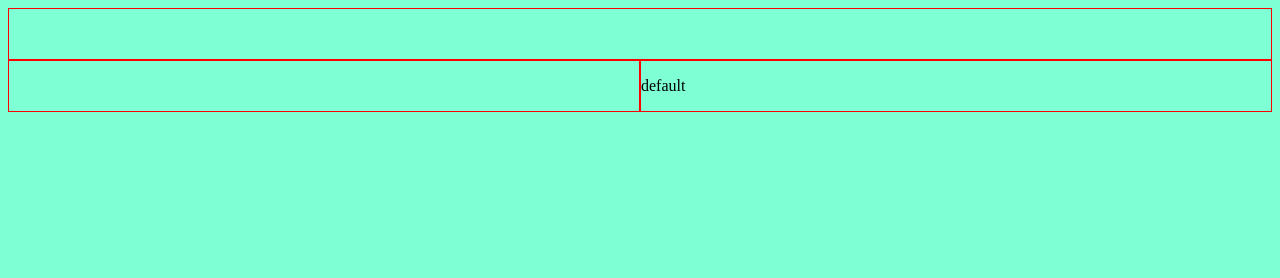
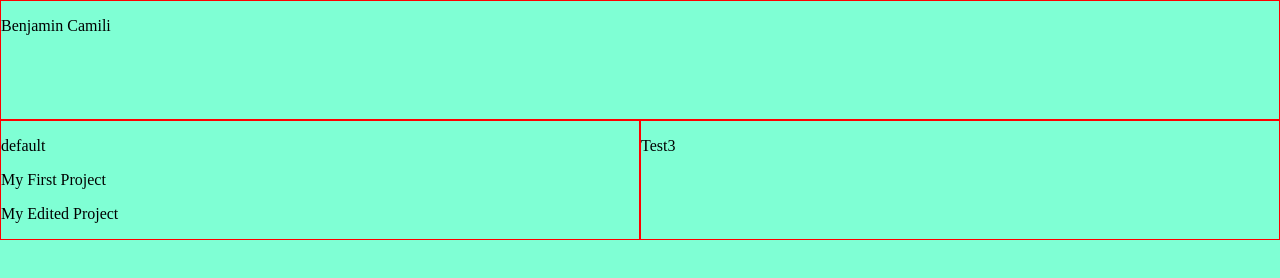
Before and after one commit to bcamili/odin-todo-list, a website built with webpack: page src/template.html in a window 1280 px wide. Built offline with nearby package versions, Linux system fonts and the light colour scheme.

Commit message:
"todoApp" is now "controller" and retrieves data from "model", formerly "projectHandler" and passes it on to "view", formerly "domHandler", which then displays it.

```diff
--- a/src/Model/projectHandler.js
+++ b/src/Model/model.js
@@ -1,13 +1,15 @@
 import { createProject } from "./projects";
 
-export const projectHandler = (function(){
+export const model = (function(){
     const projects = [];
 
     const defaultProject = createProject("default");
     projects.push(defaultProject);
+    defaultProject.addTodo("Test3", "test3", new Date(), 4, "-needs testing3");
 
     const getAllProjects = () => projects;
 
+    const getDefaultProject = () => defaultProject;
     const printAllProjects = () => {
         projects.forEach(project => {
             project.printProject();
@@ -52,5 +54,5 @@ export const projectHandler = (function(){
         }
     }
 
-    return {getAllProjects, printAllProjects, addProject, getProjectByID, deleteTodoInProject, addTodoToProject, editProject, editTodoInProject, deleteProject};
+    return {getAllProjects, getDefaultProject, printAllProjects, addProject, getProjectByID, deleteTodoInProject, addTodoToProject, editProject, editTodoInProject, deleteProject};
 })();
--- /dev/null
+++ b/src/View/UIELements.js
@@ -0,0 +1,42 @@
+import { projectRenderer } from "./projectRenderer";
+import { renderTodo } from "./todoRenderer";
+
+export const getHeaderDiv = (user) => {
+    const headerDiv = document.createElement("div");
+    headerDiv.id = "headerDiv";
+    const usernameDiv = document.createElement("div");
+    usernameDiv.id = "usernameDiv";
+    headerDiv.appendChild(usernameDiv);
+    const username = document.createElement("p");
+    username.id = "username";
+    username.textContent = user.name;
+    usernameDiv.appendChild(username);
+
+    return headerDiv;
+}
+
+export const getSidebarDiv = (projects) => {
+    const sideBarDiv = document.createElement("div");
+    sideBarDiv.id = "sideBarDiv";
+    const projectList = document.createElement("div");
+    projectList.id = "projectList";
+    projects.forEach(project => {
+        projectList.appendChild(projectRenderer().renderProject(project));
+    });
+    sideBarDiv.appendChild(projectList);
+
+    return sideBarDiv;
+}
+
+export const getContentDiv = (todos) => {
+    const contentDiv = document.createElement("div");
+    contentDiv.id = "contentDiv";
+    const todoList = document.createElement("div");
+    todoList.id = "todoList";
+    todos.forEach(todo => {
+        todoList.appendChild(renderTodo(todo));
+    });
+    contentDiv.appendChild(todoList);
+
+    return contentDiv;
+}
--- a/src/View/domHandler.js
+++ b/src/View/view.js
@@ -1,17 +1,29 @@
-import { projectHandler } from "../Model/projectHandler";
 import { projectRenderer } from "./projectRenderer";
+import { getHeaderDiv, getSidebarDiv, getContentDiv} from "./UIELements";
 
-export const domHandler =(function () {
+export const view =(function () {
 
+    const appDiv = document.getElementById("app");
+
+
+    const renderUI = (user, projects, todos) => {
+        const headerDiv = getHeaderDiv(user);
+        const sideBarDiv = getSidebarDiv(projects);
+        const contentDiv = getContentDiv(todos);
+
+        appDiv.appendChild(headerDiv);
+        appDiv.appendChild(sideBarDiv);
+        appDiv.appendChild(contentDiv);
+    }
+    /*
     const renderUI = () => {
-        const headerDiv = document.createElement("div");
-        headerDiv.id = "headerDiv";
-        const sideBarDiv = document.createElement("div");
-        sideBarDiv.id = "sideBarDiv";
+        const headerDiv = getHeaderDiv();
+        const sideBarDiv = getSidebarDiv(projectHandler.getAllProjects());
         const contentDiv = document.createElement("div");
         contentDiv.id = "contentDiv";
         return {headerDiv,sideBarDiv,contentDiv};
     }
+    */
 
     const showAllTodosInAllProjects = () => {
         const projectListDiv = document.createElement("div");
--- /dev/null
+++ b/src/controller.js
@@ -0,0 +1,18 @@
+import { model } from "./Model/model";
+import { view } from "./View/view";
+
+export const controller = (function(){
+
+
+    const init = () =>{
+        const user = {
+            name: "Benjamin Camili"
+        }
+
+        const projects = model.getAllProjects();
+        view.renderUI(user, projects, model.getDefaultProject().getAllTodos());
+    }
+
+    return {init};
+
+})();
--- a/src/index.js
+++ b/src/index.js
@@ -1,40 +1,39 @@
 import "./style.css";
-import { projectHandler } from "./Model/projectHandler";
-import { todoApp } from "./TodoApp";
+import { controller } from "./controller";
+import { model } from "./Model/model";
 
-todoApp.init();
-/*
+
 //Getting all Projects and Todos
-projectHandler.printAllProjects();
+model.printAllProjects();
 
 //Adding new Project
-const project1ID = projectHandler.addProject("My First Project");
-projectHandler.printAllProjects();
+const project1ID = model.addProject("My First Project");
+model.printAllProjects();
 
 //Adding new Todo
-const toEditID = projectHandler.addTodoToProject(project1ID,"Test", "test", new Date(), 4, "-needs testing");
-projectHandler.printAllProjects();
-projectHandler.addTodoToProject(project1ID,"Test2", "test2", new Date(), 4, "-needs testing2");
-projectHandler.printAllProjects();
+const toEditID = model.addTodoToProject(project1ID,"Test", "test", new Date(), 4, "-needs testing");
+model.printAllProjects();
+model.addTodoToProject(project1ID,"Test2", "test2", new Date(), 4, "-needs testing2");
+model.printAllProjects();
 
-const project2ID = projectHandler.addProject("My Second Project");
-projectHandler.printAllProjects();
-const {newTodoID} = projectHandler.addTodoToProject(project2ID,"Test3", "test3", new Date(), 4, "-needs testing3");
-projectHandler.printAllProjects();
-projectHandler.addTodoToProject(project2ID, "Test4", "test4", new Date(), 4, "-needs testing4");
-projectHandler.printAllProjects();
+const project2ID = model.addProject("My Second Project");
+model.printAllProjects();
+const {newTodoID} = model.addTodoToProject(project2ID,"Test3", "test3", new Date(), 4, "-needs testing3");
+model.printAllProjects();
+model.addTodoToProject(project2ID, "Test4", "test4", new Date(), 4, "-needs testing4");
+model.printAllProjects();
 
 //Delete a Todo
 //projectHandler.deleteTodoInProject(project2ID, newTodoID);
 //projectHandler.printAllProjects();
 
 //Edit a Todo
-projectHandler.editTodoInProject(toEditID.projectID, toEditID.newTodoID, {description: "Edited", title: "Edited Title", notes: "does it?"});
-projectHandler.printAllProjects();
+model.editTodoInProject(toEditID.projectID, toEditID.newTodoID, {description: "Edited", title: "Edited Title", notes: "does it?"});
+model.printAllProjects();
 
 //Edit a Project
-projectHandler.editProject(project2ID,"My Edited Project");
-projectHandler.printAllProjects();
+model.editProject(project2ID,"My Edited Project");
+model.printAllProjects();
 
 //Delete a Project
 //projectHandler.deleteProject(project1ID);
@@ -43,4 +42,4 @@ projectHandler.printAllProjects();
 //todoApp.showAllProjects();
 //todoApp.showAllTodosInAllProjects();
 
-*/
+controller.init();
--- a/src/style.css
+++ b/src/style.css
@@ -1,5 +1,6 @@
 body{
     background-color: aquamarine;
+    margin: 0;
 }
 
 #app{
--- a/src/todoApp.js
+++ /dev/null
@@ -1,19 +0,0 @@
-
-import { domHandler } from "./View/domHandler";
-
-export const todoApp = (function(){
-
-    const appDiv = document.getElementById("app");
-    const {headerDiv, sideBarDiv, contentDiv} = domHandler.renderUI()
-
-    const init = () =>{
-        console.log("hello");
-        appDiv.appendChild(headerDiv);
-        appDiv.appendChild(sideBarDiv);
-        appDiv.appendChild(contentDiv);
-        contentDiv.appendChild(domHandler.showAllProjects());
-    }
-
-    return {init};
-
-})();
```
